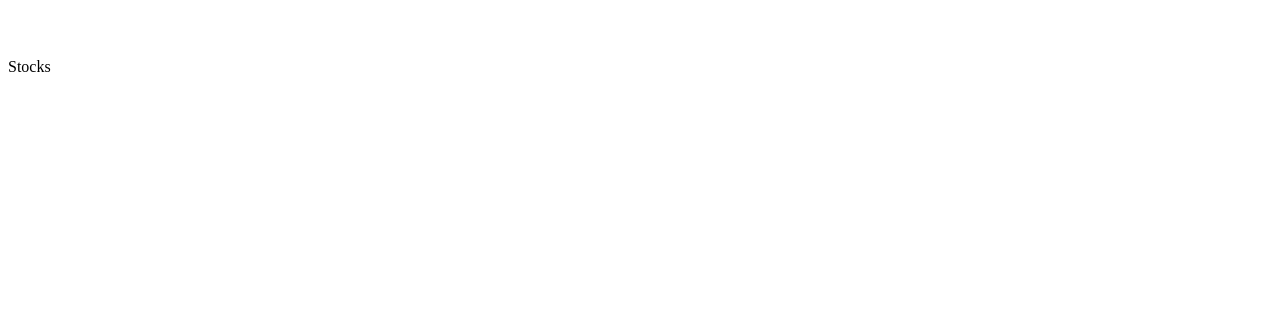
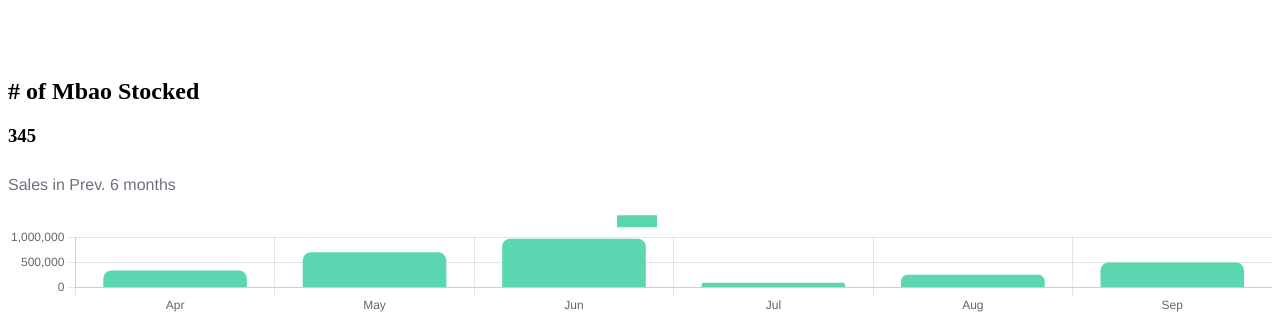
Before and after one commit to zealotdev/mbaobiz, a Next.js app: page /stocks in a window 1280 px wide. Shown: the part 878-1202 px from the top of the page. Before the commit the page ends 962 px from the top, so only its background shows below. Built offline with nearby package versions, Linux system fonts and the light colour scheme.

Commit message:
feat:1/4 Work on Stocks Page ✅

```diff
--- a/charts/BarChart.tsx
+++ b/charts/BarChart.tsx
@@ -1,12 +1,12 @@
 import { Bar } from 'react-chartjs-2';
 
-export default function BarChart() {
+export default function BarChart({ chartData, chartScale, chartLabel }) {
   const data = {
     labels: ['Apr', 'May', 'Jun', 'Jul', 'Aug', 'Sep'],
     datasets: [
       {
-        label: 'Sales',
-        data: [340000, 700500, 970300, 97000, 253000, 500000, 0],
+        label: chartLabel,
+        data: chartData,
         borderRadius: 8,
         backgroundColor: ['#5AD6B0'],
         cutout: '80%',
@@ -33,21 +33,7 @@ export default function BarChart() {
           },
           maintainAspectRatio: false,
           responsive: true,
-          scales: {
-            x: {
-              display: true,
-              title: {
-                display: true,
-                text: 'Month',
-                color: '#6A7280',
-                font: {
-                  size: 20,
-                  lineHeight: 1.2,
-                },
-                padding: { top: 10, bottom: 0 },
-              },
-            },
-          },
+          scales: chartScale,
         }}
       />
     </div>
--- a/components/index.ts
+++ b/components/index.ts
@@ -2,5 +2,6 @@ import Layout from './layout';
 import TopSells from './topsells';
 import QuickActions from './quickactions';
 import ActivityTracker from './activitytracker';
+import Stats from './stats';
 
-export { Layout, TopSells, QuickActions, ActivityTracker };
+export { Layout, TopSells, QuickActions, ActivityTracker, Stats };
--- /dev/null
+++ b/components/stats/index.tsx
@@ -0,0 +1,52 @@
+import { BarChart } from '../../charts';
+
+const chartData = [340000, 700500, 970300, 97000, 253000, 500000, 0];
+const chartScale = {
+  xAxes: [
+    {
+      gridLines: {
+        display: false,
+      },
+    },
+  ],
+  yAxes: [
+    {
+      gridLines: {
+        display: false,
+      },
+    },
+  ],
+  // x: {
+  //   display: true,
+  //   title: {
+  //     display: true,
+  //     text: 'Month',
+  //     color: '#6A7280',
+  //     font: {
+  //       size: 20,
+  //       lineHeight: 1.2,
+  //     },
+  //     padding: { top: 10, bottom: 0 },
+  //   },
+  // },
+};
+
+export default function Stats() {
+  return (
+    <div>
+      {/* Total Stocks Count */}
+      <div>
+        <h2># of Mbao Stocked</h2>
+        <h3>345</h3>
+      </div>
+      {/* Stocks Stats in Chart */}
+      <div>
+        <BarChart
+          chartData={chartData}
+          chartScale={chartScale}
+          chartLabel={''}
+        />
+      </div>
+    </div>
+  );
+}
--- a/pages/stocks.tsx
+++ b/pages/stocks.tsx
@@ -1,3 +1,9 @@
+import { Stats } from '../components';
+
 export default function Stocks() {
-  return <div>Stocks</div>;
+  return (
+    <div>
+      <Stats />
+    </div>
+  );
 }
--- a/tsconfig.json
+++ b/tsconfig.json
@@ -19,7 +19,8 @@
     "**/*.ts",
     "**/*.tsx",
     "charts/DoughnutChart.js",
-    "components/layout/sideBar.js"
+    "components/layout/sideBar.js",
+    "charts/BarChart.js"
   ],
   "exclude": ["node_modules"]
 }
```
Also changed, not shown: pages/index.tsx (+22 -1 lines).
